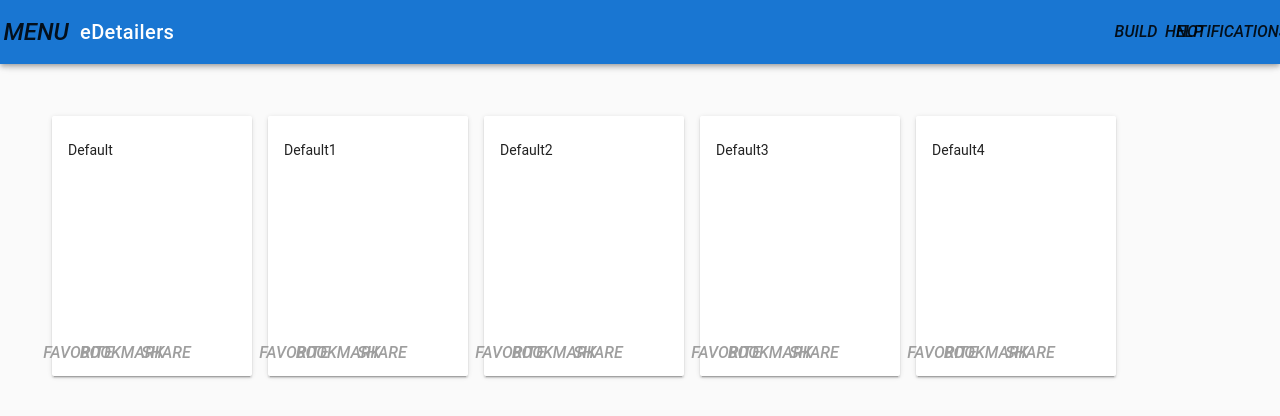
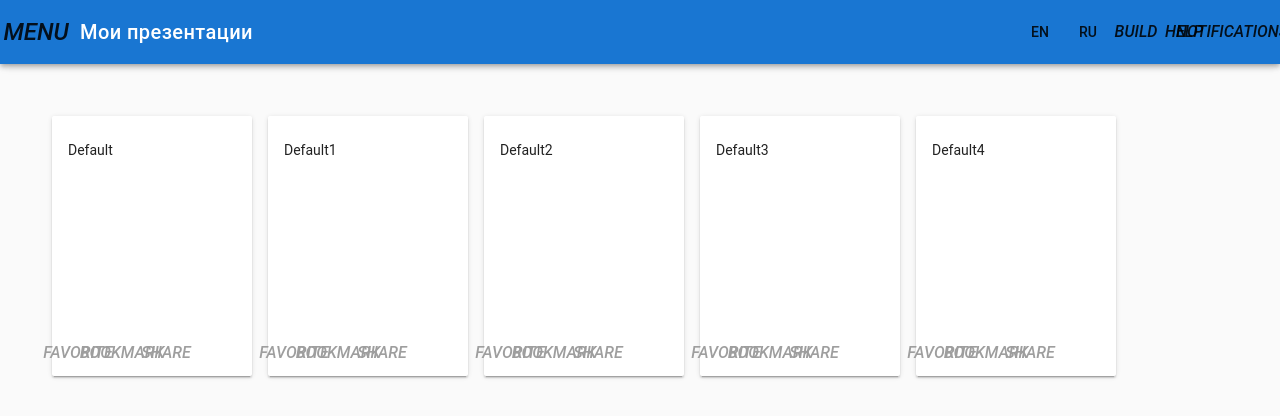
Before and after one commit to oskv/vue-demo, a Vue app: page / in a window 1280 px wide. Shown: the top 416 px of the page. Built offline with nearby package versions, Linux system fonts and the light colour scheme; the HTML template or start-up script is replaced by a standard one.

Commit message:
update 18n

```diff
--- a/src/components/App.vue
+++ b/src/components/App.vue
@@ -30,6 +30,8 @@
       <v-toolbar-title>{{ $t("common.menu.edetailers") }}</v-toolbar-title>
       <v-spacer></v-spacer>
       <v-toolbar-items>
+        <v-btn icon @click='setLang("en")'>EN</v-btn>
+        <v-btn icon @click='setLang("ru")'>RU</v-btn>
         <v-btn icon v-for="item in toolbarIcons" :key="item.icon">
           <v-icon small >{{item.icon}}</v-icon>
         </v-btn>
@@ -68,15 +70,9 @@ export default Vue.extend({
     }
   },
   methods: {
-    /*go (menuItem) {
-      console.log(menuItem.href)
-      this.$root.currentRoute = menuItem.href;
-      window.history.pushState(
-          null,
-          routes[menuItem.href],
-          menuItem.href
-        )
-    }*/
+    setLang (lang: string) {
+      this.$i18n.locale = lang;
+    }
   },
   name: 'App'
 });
--- a/src/main.ts
+++ b/src/main.ts
@@ -6,6 +6,7 @@ import router from './router'
 import Vuetify from 'vuetify'
 import VueI18n from 'vue-i18n'
 import langEn from './i18n/en.json'
+import langRu from './i18n/ru.json'
 import 'vuetify/dist/vuetify.min.css'
 import store from './store'
 
@@ -18,7 +19,7 @@ const i18n = new VueI18n({
   locale: 'ru',
   messages: {
     en: langEn,
-    ru: langEn,
+    ru: langRu,
   }
 })
 
@@ -32,14 +33,3 @@ new Vue({
   components: { App },
   template: '<App/>'
 })
-
-/*setTimeout(function () {
-  console.log('change lang');
-  setI18nLanguage('en')
-}, 5000)
-
-function setI18nLanguage (lang) {
-  i18n.locale = lang
-  document.querySelector('html').setAttribute('lang', lang)
-  return lang
-}*/
```
